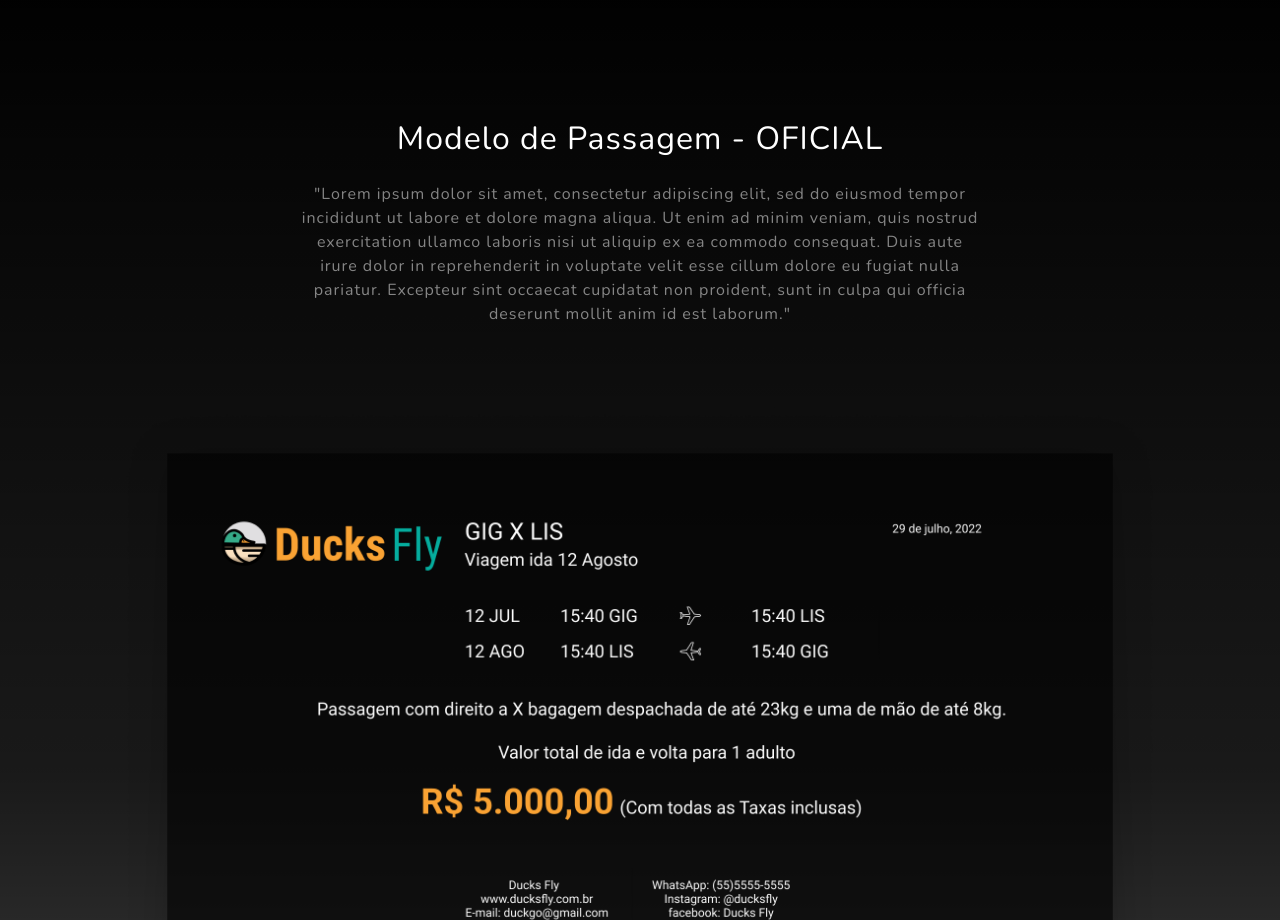
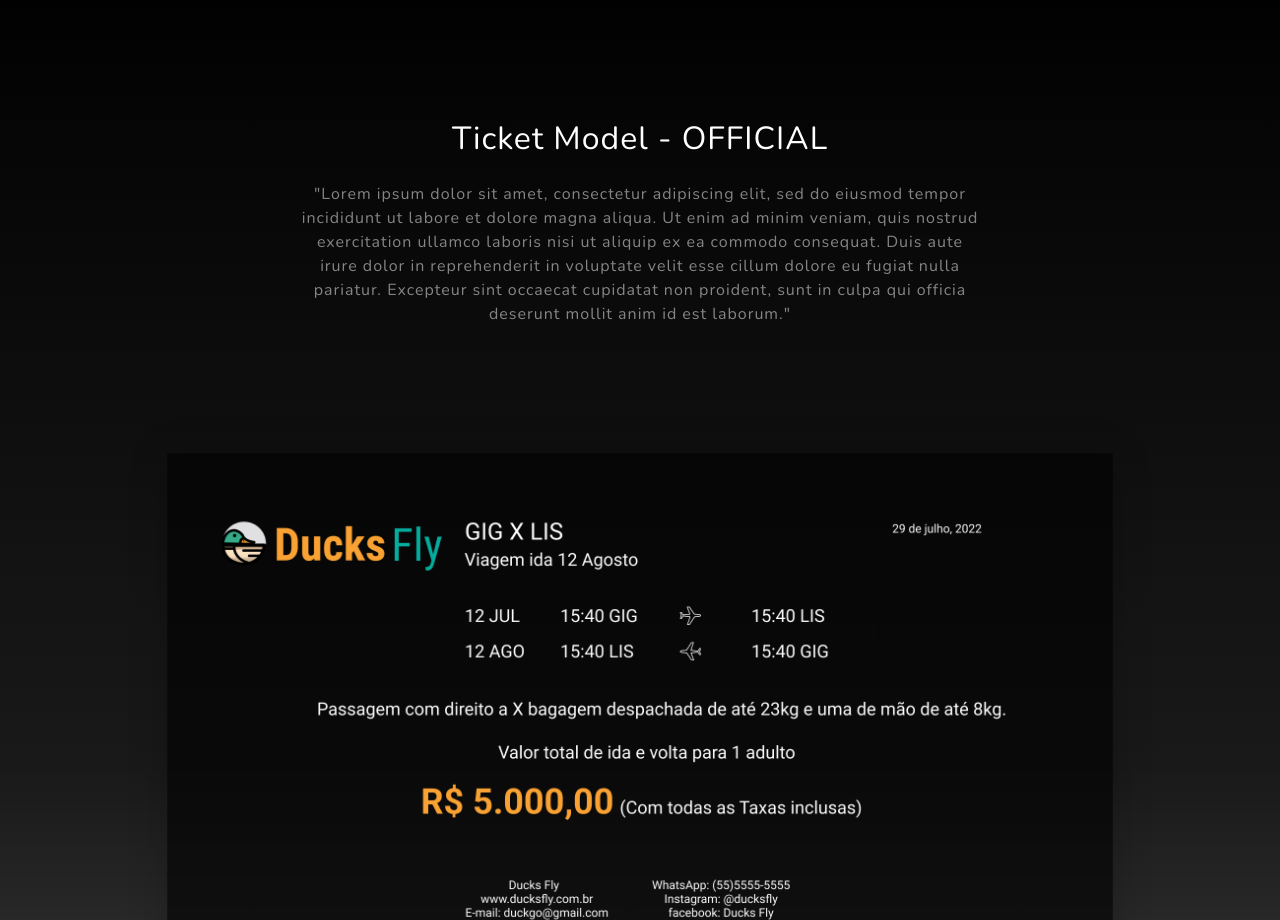
Before and after one commit to juniatech/DucksFly, a plain HTML site: page index.html in a window 1280 px wide. Shown: the part 840-1760 px from the top of the page. Drawn offline with nearby package versions, Linux system fonts and the light colour scheme.

Commit message:
Update index.html

```diff
--- a/index.html
+++ b/index.html
@@ -52,7 +52,7 @@
             <div class="container px-4 px-lg-5">
                 <div class="row gx-4 gx-lg-5 justify-content-center">
                     <div class="col-lg-8">
-                        <h2 class="text-white mb-4">Modelo de Passagem - OFICIAL</h2>
+                        <h2 class="text-white mb-4">Ticket Model - OFFICIAL</h2>
                         <p class="text-white-50">
                           "Lorem ipsum dolor sit amet, consectetur adipiscing elit, sed do eiusmod tempor incididunt ut labore et dolore magna aliqua. Ut enim ad minim veniam, quis nostrud exercitation ullamco laboris nisi ut aliquip ex ea commodo consequat. Duis aute irure dolor in reprehenderit in voluptate velit esse cillum dolore eu fugiat nulla pariatur. Excepteur sint occaecat cupidatat non proident, sunt in culpa qui officia deserunt mollit anim id est laborum."
                         </p>
```
